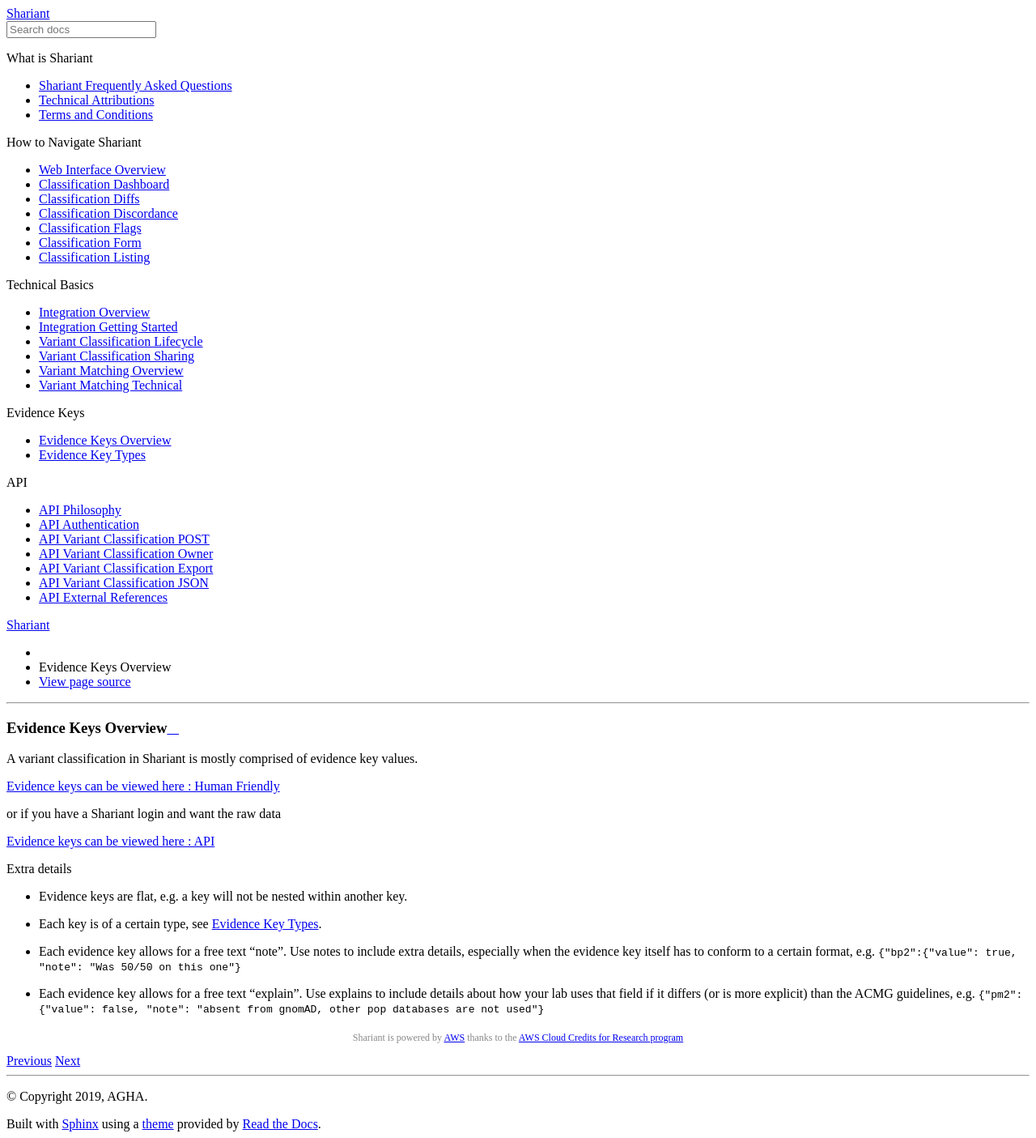
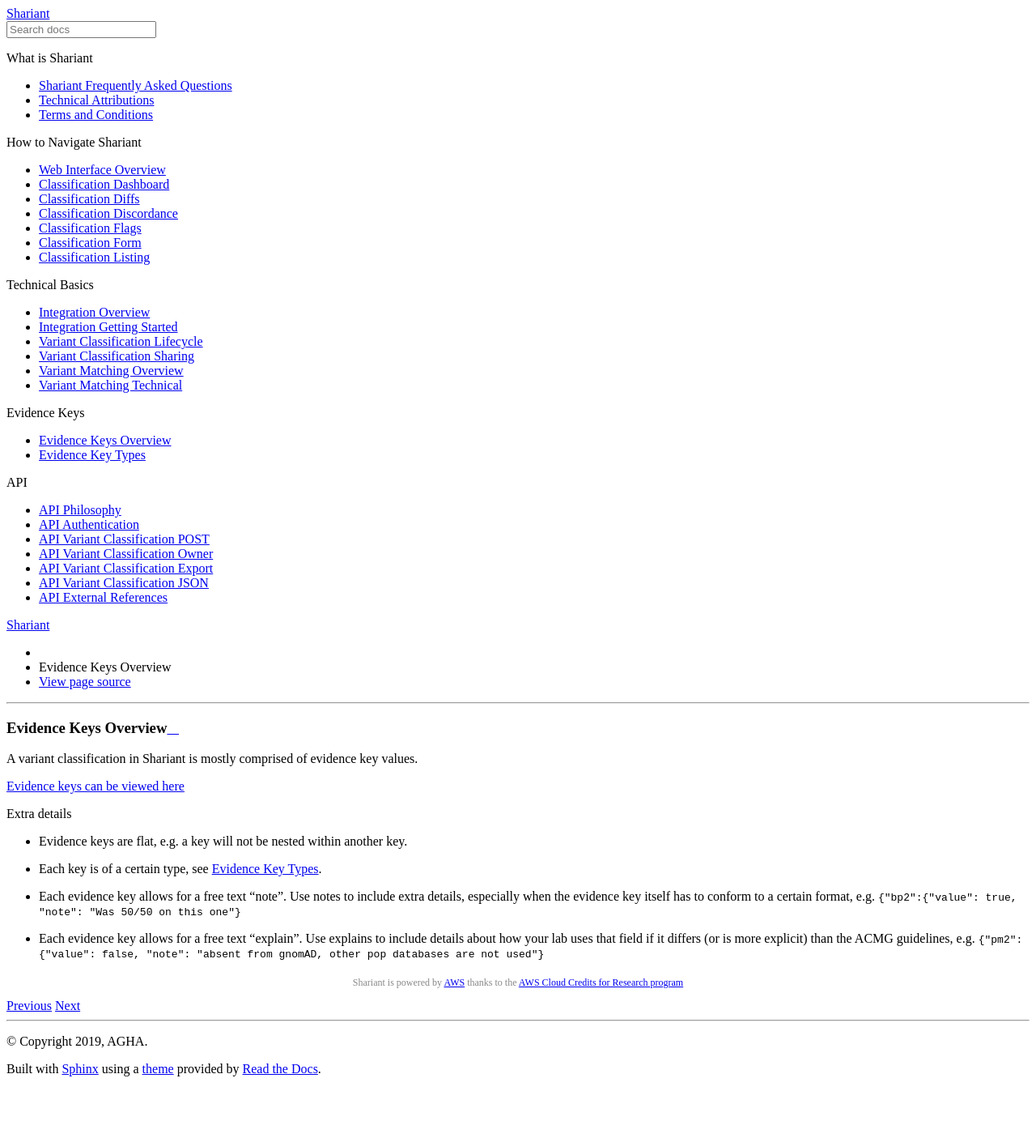
Before and after one commit to SACGF/shariant_docs, a Sphinx documentation site: the page built from docs/integration/evidence_keys/overview.md, in a window 1280 px wide. Shown: the whole page at 81% size. Built offline with Sphinx 7.4.7 and the Read the Docs theme 2.0.0, drawn with Linux system fonts in a browser that asks for light colours; after the commit the page ends 1337 px from its top, so only the background shows below that.

Commit message:
Removed reference to API (as required a login)

```diff
--- a/docs/integration/evidence_keys/overview.md
+++ b/docs/integration/evidence_keys/overview.md
@@ -2,11 +2,7 @@
 
 A variant classification in Shariant is mostly comprised of evidence key values.
 
-[Evidence keys can be viewed here : Human Friendly](https://shariant.org.au/variantclassification/evidence_keys)
-
-or if you have a Shariant login and want the raw data
-
-[Evidence keys can be viewed here : API](https://shariant.org.au/variantclassification/api/evidence_keys)
+[Evidence keys can be viewed here](https://shariant.org.au/variantclassification/evidence_keys)
 
 Extra details
 
```
